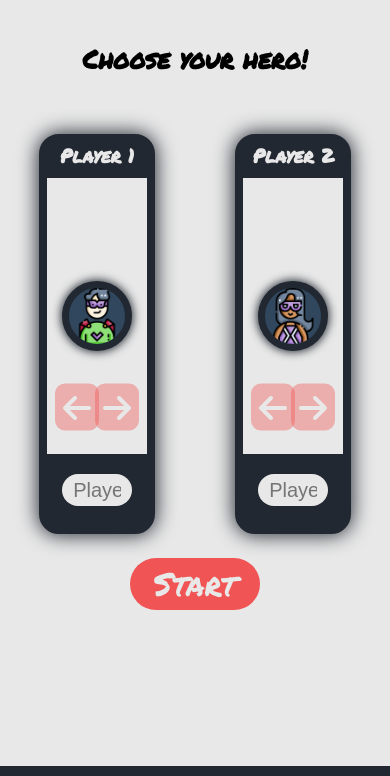
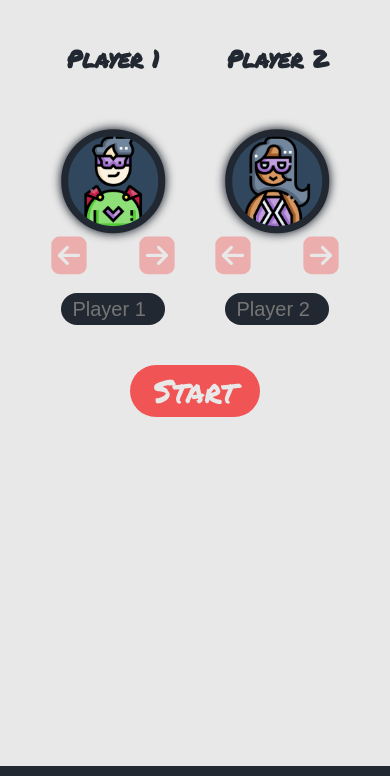
Before and after one commit to MikesonO/tic-tac-toe, a plain HTML site: page index.html in a window 390 px wide. Shown: the part 197-973 px from the top of the page. Drawn offline with Linux system fonts and the light colour scheme.

Commit message:
Add more responsiveness for smaller screens

```diff
--- a/styles.css
+++ b/styles.css
@@ -45,7 +45,7 @@ footer {
   text-align: center;
 }
 
-footer a{
+footer a {
   color: var(--color1);
   display: flex;
   align-items: center;
@@ -84,6 +84,7 @@ button {
   display: flex;
   flex-direction: column;
   align-items: center;
+  font-size: 1.25rem;
   gap: 1.5rem;
 }
 
@@ -233,6 +234,11 @@ button {
   display: grid;
   grid-template-columns: 1fr 1fr 1fr;
   position: relative;
+}
+
+.rounds{
+
+    font-size: 1.25rem;;
 }
 
 .gameboard {
@@ -462,24 +468,24 @@ button {
   transition: 0.4s;
 }
 
-#home-btn{
+#home-btn {
   left: 55%;
   transform: translate(-55%);
 }
 
-#reset-btn{
+#reset-btn {
   left: 45%;
   transform: translate(-45%);
 }
 
 
 #home-btn:hover,
-#reset-btn:hover{
-  scale:1.1;
+#reset-btn:hover {
+  scale: 1.1;
 }
 
 #home-btn:active,
-#reset-btn:active{
+#reset-btn:active {
   outline: 1px solid var(--color1);
   scale: 1;
   transition: 0.025s;
@@ -536,41 +542,42 @@ button {
 
 /* MEDIA QUERIES */
 @media only screen and (max-width: 1600px) {
-  :root{
+  :root {
     --cell-size: 120px;
   }
 }
 
 @media only screen and (max-width: 1100px) {
-  :root{
+  :root {
     --cell-size: 120px;
   }
 }
 
 
 @media only screen and (max-width: 1000px) {
-  :root{
+  :root {
     --cell-size: 100px;
 
   }
- body{
-  font-size:.8rem;
+
+  body {
+    font-size: .8rem;
     height: 120vh;
   }
 
   .slide img,
- .player-name input{
+  .player-name input {
     width: 70%;
     transition: .5s;
   }
 
   .avatar-select-btn.next,
- .avatar-select-btn.prev{
+  .avatar-select-btn.prev {
     top: auto;
     bottom: 0rem;
   }
 
- .game-container{
+  .game-container {
     grid-template-columns: repeat(2, 150px);
     gap: 1rem;
     transition: .5s;
@@ -578,39 +585,83 @@ button {
     justify-content: center;
   }
 
- .gameboard{
+  .gameboard {
     grid-column: 1 / 3;
     grid-row: 2 / 2;
     margin: 0 auto;
   }
 
   .player1-avatar,
-  .player2-avatar{
-    width:100px;
+  .player2-avatar {
+    width: 100px;
   }
 
-  .player1.avatar{
+  .player1.avatar {
     margin-right: auto;
   }
 
-  .player2.avatar{
+  .player2.avatar {
     margin-right: auto;
   }
 
   .player1-left,
-  .player2-right{
-    gap:1rem;
+  .player2-right {
+    gap: 1rem;
     margin: 0 auto;
   }
 
-  #reset-btn{
+  #reset-btn {
     left: 30%;
     transform: translate(-30%);
   }
 
-  #home-btn{
+  #home-btn {
     left: 70%;
     transform: translate(-70%);
   }
 
 }
+
+
+@media only screen and (max-width: 670px) {
+  .title-page{
+    margin-top: 5vh;
+    align-items: baseline;
+  }
+
+
+  .player1,
+  .player2 {
+    border: none;
+    box-shadow: none;
+    height: 300px;
+
+  }
+
+  .player-top {
+    background-color: transparent;
+    color: var(--color2);
+    font-size: 1rem;
+
+  }
+
+  .player-name {
+    background-color: transparent;
+  }
+
+  .player-name input {
+    background-color: var(--color2);
+    color: var(--color1)
+  }
+
+  .players {
+    gap: 1rem;
+  }
+
+  .avatar-select-btn {
+    top: 5%;
+    transform: translateY(5%);
+    scale: 0.8;
+  }
+
+}
```
Lines whose indentation alone changed are shown as unchanged.
